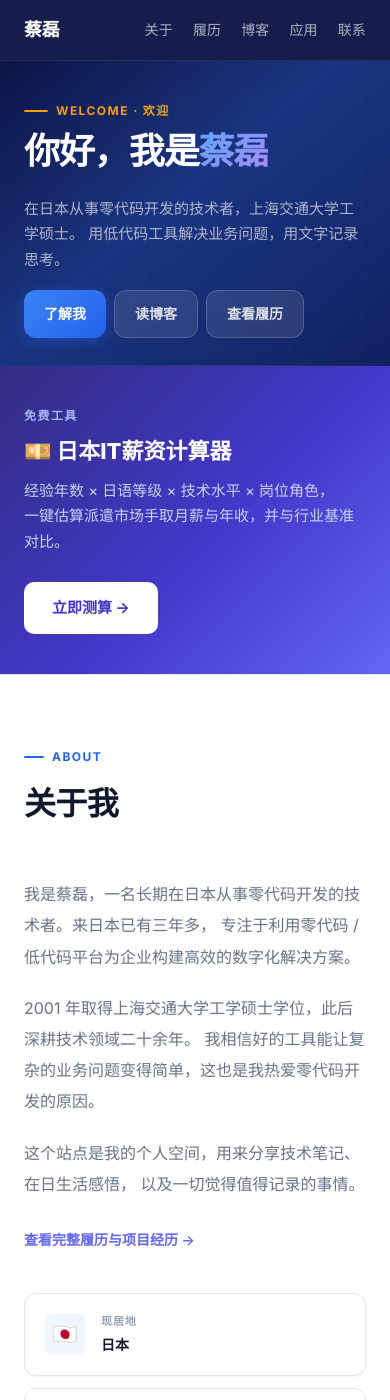
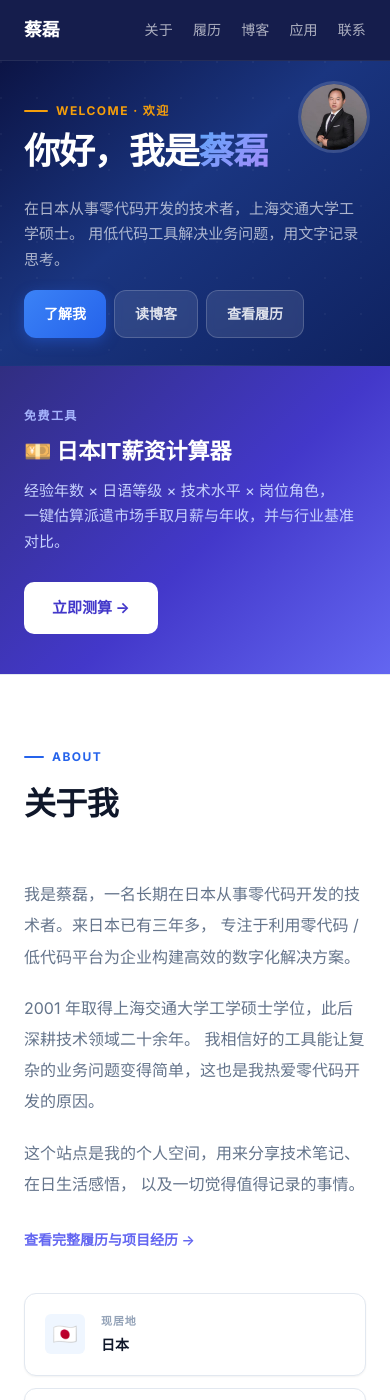
Before and after one commit to jiaodacailei/jiaodacailei.github.io, a Jekyll site: the page built from docs/index.html, in a window 390 px wide and 1400 px high. Built offline with Jekyll 4.4.1, drawn with Linux system fonts in a browser that asks for light colours; comment, search, counter and statistics services are not loaded.

Commit message:
Show avatar as small fixed icon in top-right on mobile hero

```diff
--- a/docs/css/style.css
+++ b/docs/css/style.css
@@ -1220,7 +1220,17 @@ footer {
     padding: 32px 24px 28px;
     gap: 0;
   }
-  .hero-photo { display: none; }          /* hide photo: save vertical space */
+  .hero-photo {
+    position: absolute;
+    top: 20px;
+    right: 20px;
+    width: auto;
+  }
+  .hero-photo-frame img {
+    width: 72px;
+    height: 72px;
+    animation: none;
+  }
   .hero-eyebrow { margin-bottom: 10px; }
   .hero-desc { font-size: 15px; margin-bottom: 18px; line-height: 1.7; }
   .hero-tags { display: none; }           /* hide tag chips on mobile */
```
